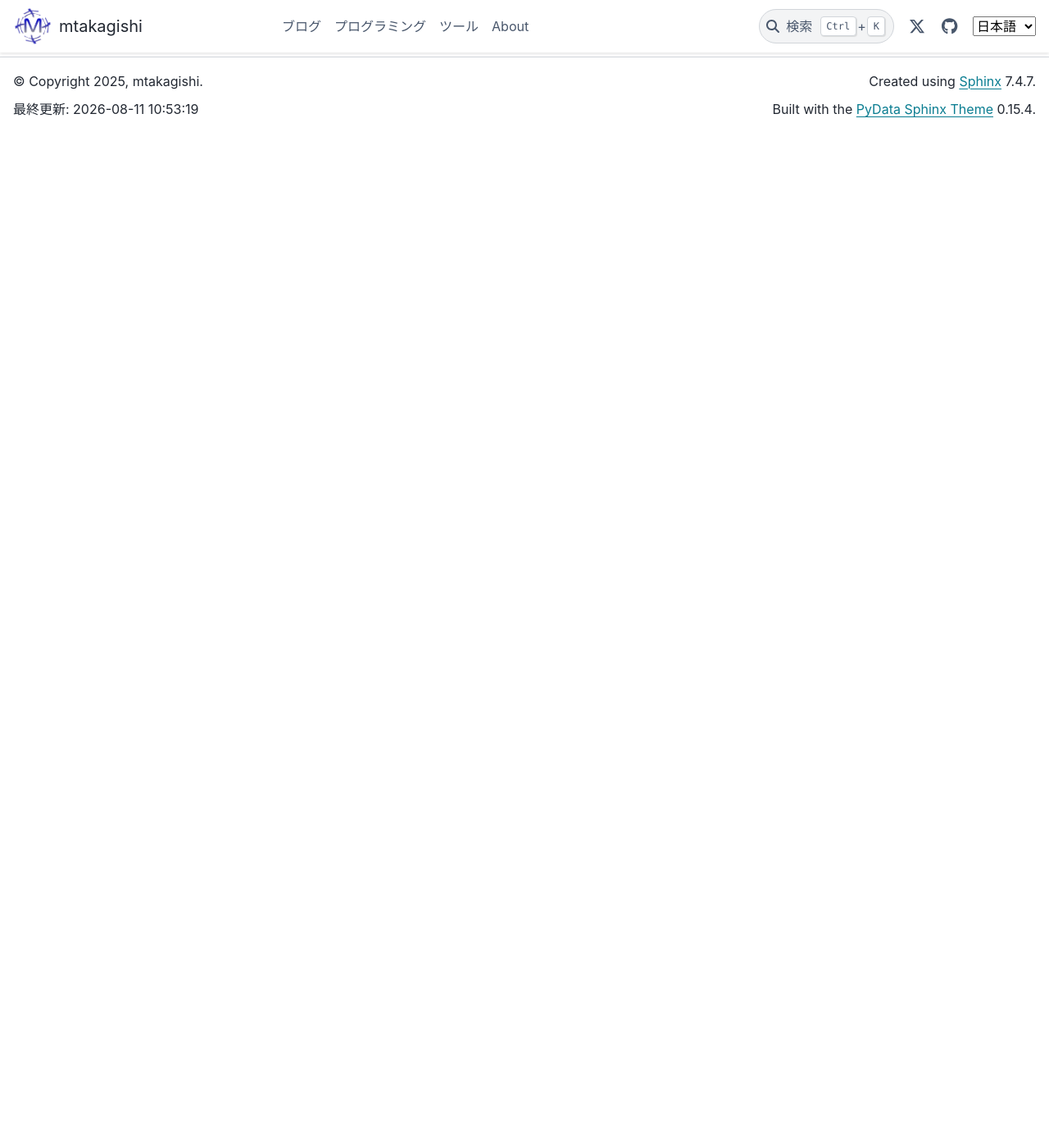
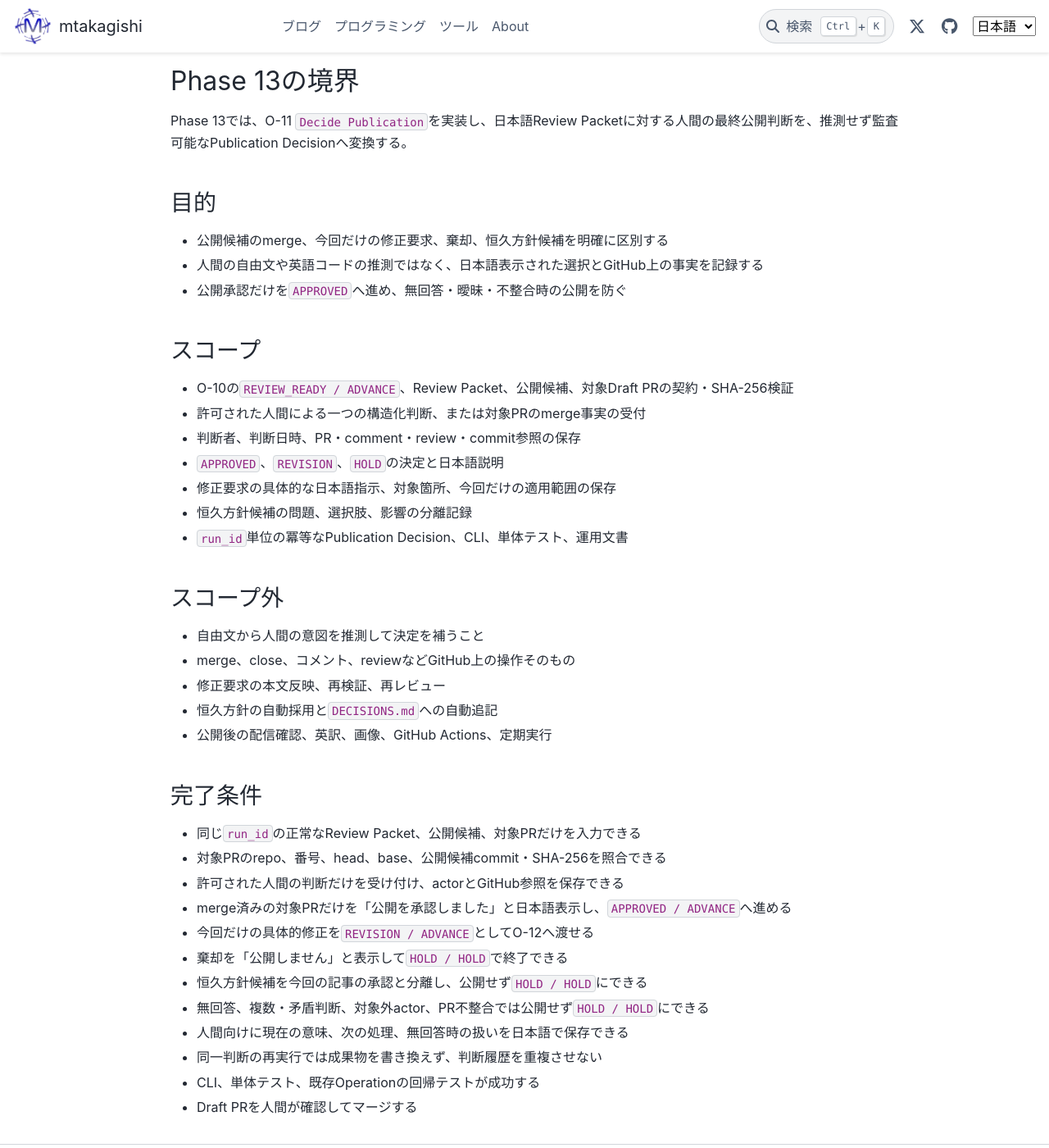
Before and after one commit to mtakagishi/note, a Sphinx documentation site: the page built from docs/agents/knowledge-harness/CHARTER.md, in a window 1280 px wide and 1400 px high, scrolled down 13638 px. Shown: the whole window at 82% size. Built offline with Sphinx 7.4.7 and the PyData theme 0.15.4, drawn with Linux system fonts in a browser that asks for light colours; before the commit the page ends 13800 px from its top, so only the background shows below that.

Commit message:
O-11 Decide Publicationの境界を定義

```diff
--- a/docs/agents/knowledge-harness/CHARTER.md
+++ b/docs/agents/knowledge-harness/CHARTER.md
@@ -440,3 +440,46 @@
 - 同一入力では成果物やDraft PR準備情報を不要に書き換えない
 - CLI、単体テスト、既存Operationの回帰テストが成功する
 - Draft PRを人間が確認してマージする
+
+## Phase 13の境界
+
+Phase 13では、O-11 `Decide Publication`を実装し、日本語Review Packetに対する人間の最終公開判断を、推測せず監査可能なPublication Decisionへ変換する。
+
+### 目的
+
+- 公開候補のmerge、今回だけの修正要求、棄却、恒久方針候補を明確に区別する
+- 人間の自由文や英語コードの推測ではなく、日本語表示された選択とGitHub上の事実を記録する
+- 公開承認だけを`APPROVED`へ進め、無回答・曖昧・不整合時の公開を防ぐ
+
+### スコープ
+
+- O-10の`REVIEW_READY / ADVANCE`、Review Packet、公開候補、対象Draft PRの契約・SHA-256検証
+- 許可された人間による一つの構造化判断、または対象PRのmerge事実の受付
+- 判断者、判断日時、PR・comment・review・commit参照の保存
+- `APPROVED`、`REVISION`、`HOLD`の決定と日本語説明
+- 修正要求の具体的な日本語指示、対象箇所、今回だけの適用範囲の保存
+- 恒久方針候補の問題、選択肢、影響の分離記録
+- `run_id`単位の冪等なPublication Decision、CLI、単体テスト、運用文書
+
+### スコープ外
+
+- 自由文から人間の意図を推測して決定を補うこと
+- merge、close、コメント、reviewなどGitHub上の操作そのもの
+- 修正要求の本文反映、再検証、再レビュー
+- 恒久方針の自動採用と`DECISIONS.md`への自動追記
+- 公開後の配信確認、英訳、画像、GitHub Actions、定期実行
+
+### 完了条件
+
+- 同じ`run_id`の正常なReview Packet、公開候補、対象PRだけを入力できる
+- 対象PRのrepo、番号、head、base、公開候補commit・SHA-256を照合できる
+- 許可された人間の判断だけを受け付け、actorとGitHub参照を保存できる
+- merge済みの対象PRだけを「公開を承認しました」と日本語表示し、`APPROVED / ADVANCE`へ進める
+- 今回だけの具体的修正を`REVISION / ADVANCE`としてO-12へ渡せる
+- 棄却を「公開しません」と表示して`HOLD / HOLD`で終了できる
+- 恒久方針候補を今回の記事の承認と分離し、公開せず`HOLD / HOLD`にできる
+- 無回答、複数・矛盾判断、対象外actor、PR不整合では公開せず`HOLD / HOLD`にできる
+- 人間向けに現在の意味、次の処理、無回答時の扱いを日本語で保存できる
+- 同一判断の再実行では成果物を書き換えず、判断履歴を重複させない
+- CLI、単体テスト、既存Operationの回帰テストが成功する
+- Draft PRを人間が確認してマージする
```
Also changed, not shown: docs/agents/knowledge-harness/DECISIONS.md (+12 -0 lines), docs/agents/knowledge-harness/PIPELINE.md (+14 -8 lines), docs/agents/knowledge-harness/STATUS.md (+12 -7 lines).
